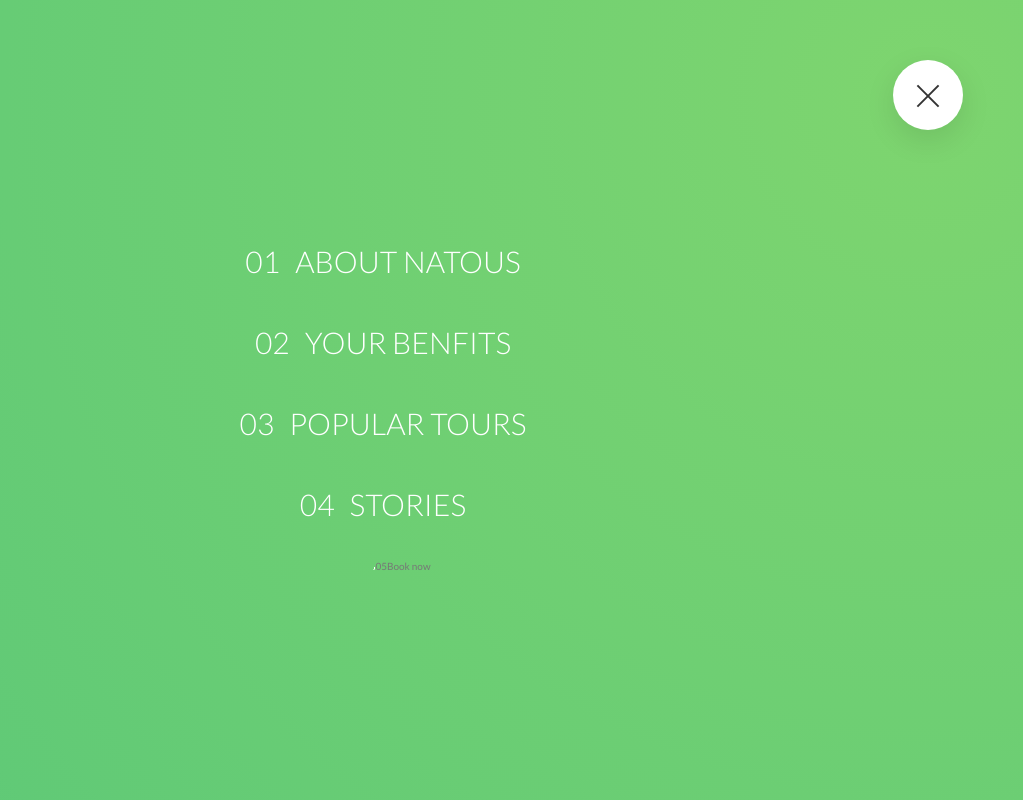
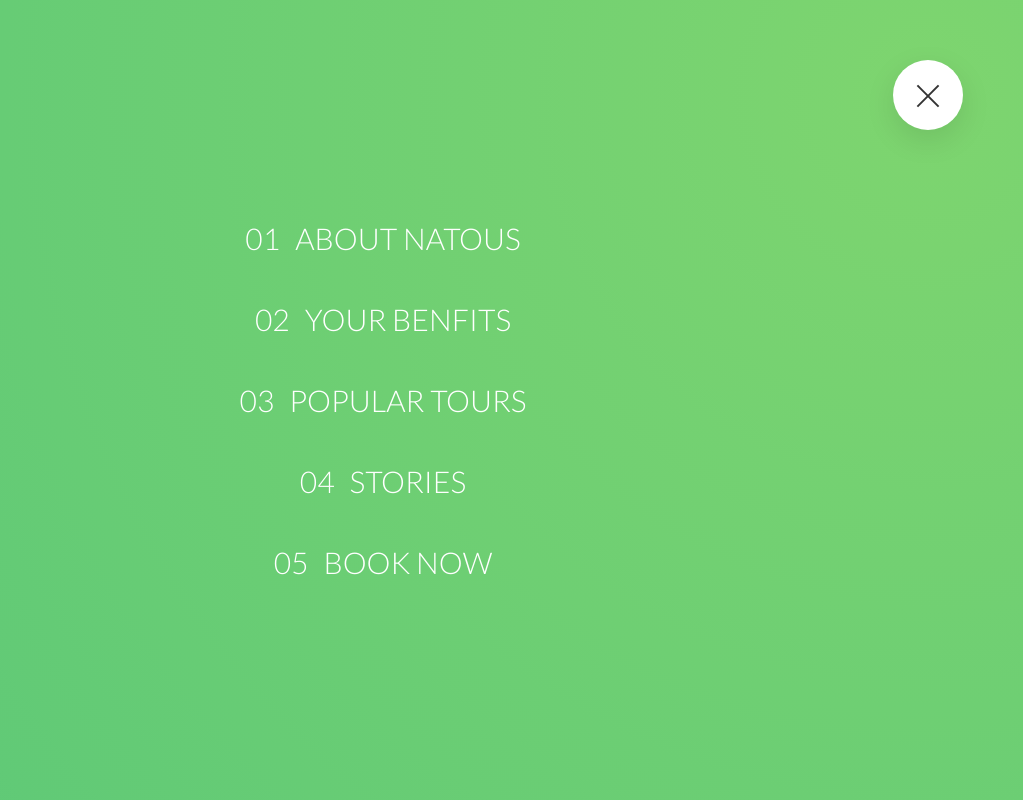
Before and after one commit to Da7y/Natours, a website: page index.html in a window 1280 px wide. Both pictures are taken after a click on the label 1185 px from the left and 95 px from the top of the page. Shown: the top 800 px of the page, without its empty margins (257-1280 px from the left). Drawn offline with Linux system fonts and the light colour scheme.

Commit message:
Update index.html

```diff
--- a/index.html
+++ b/index.html
@@ -34,8 +34,7 @@
                         <span>03</span>Popular tours</a>
                 </li>
                 <li class="navigation__item"><a href="#" class="navigation__link"><span>04</span>Stories</a></li>
-                <li class="navigation__item"><a href="#" class="navigation__link">
-                    </a><span>05</span>Book now</a>
+                <li class="navigation__item"><a href="#" class="navigation__link"><span>05</span>Book now</a>
                 </li>
             </ul>
         </nav>
```
